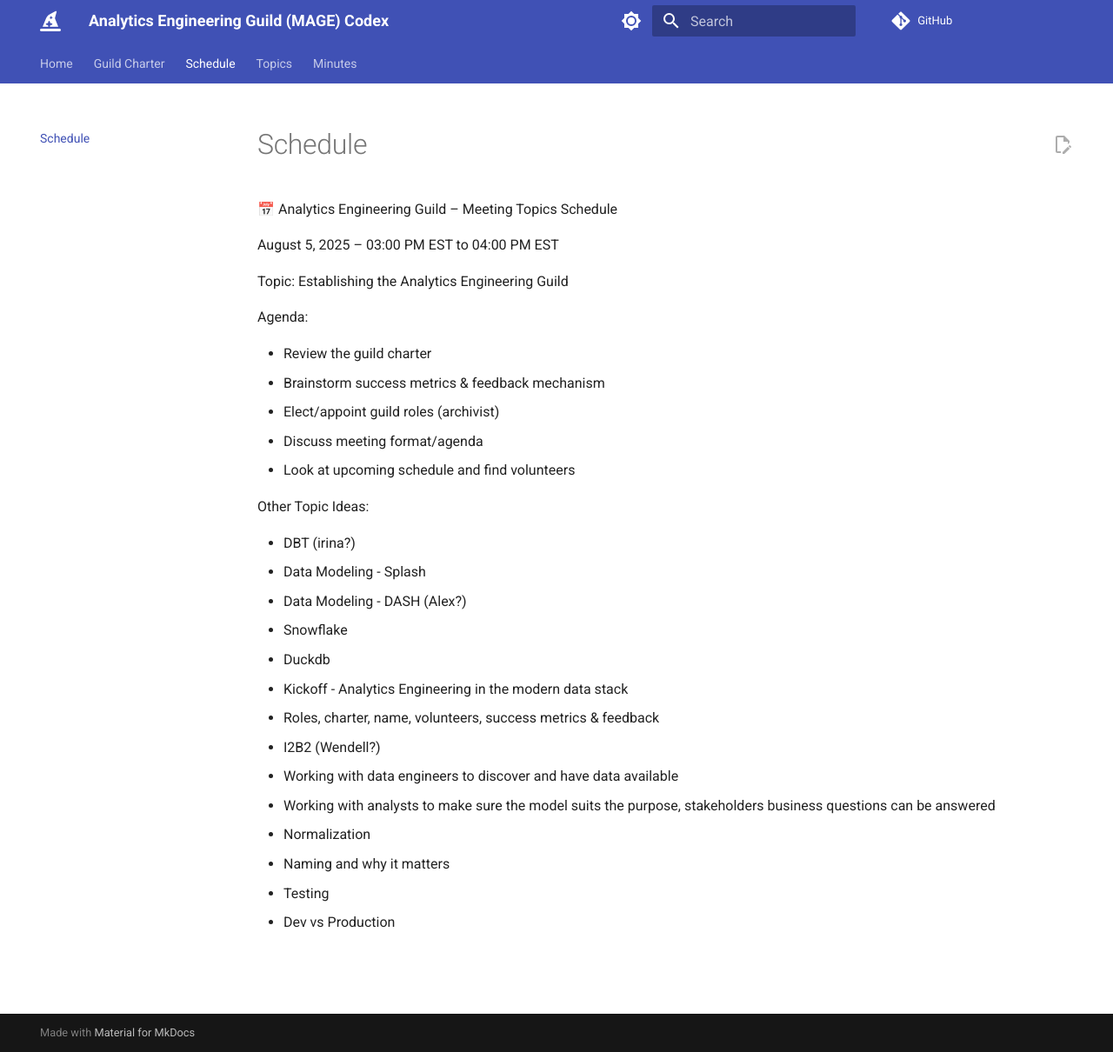
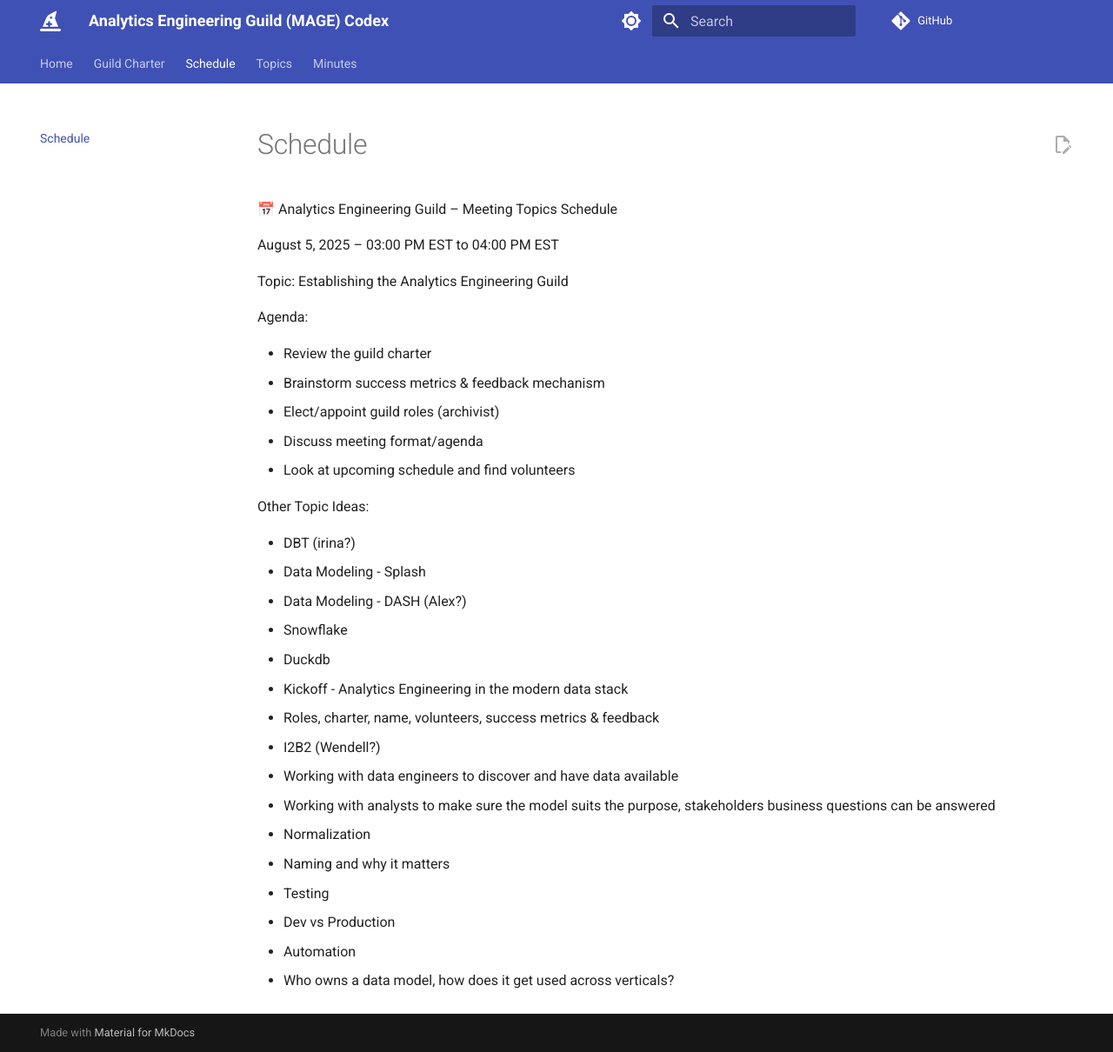
Before and after one commit to wake-forest-ctsi/guild-analytics-engineering, an MkDocs documentation site: the page built from docs/schedule.md, in a window 1280 px wide and 1210 px high. Shown: the whole window at 87% size. Built offline with MkDocs 1.6.1 and Material for MkDocs 9.7.7, drawn with Linux system fonts in a browser that asks for light colours; comment, search, counter and statistics services are not loaded.

Commit message:
Updated topic ideas

```diff
--- a/docs/schedule.md
+++ b/docs/schedule.md
@@ -28,3 +28,5 @@
 * Naming and why it matters
 * Testing
 * Dev vs Production
+* Automation
+* Who owns a data model, how does it get used across verticals?
```
